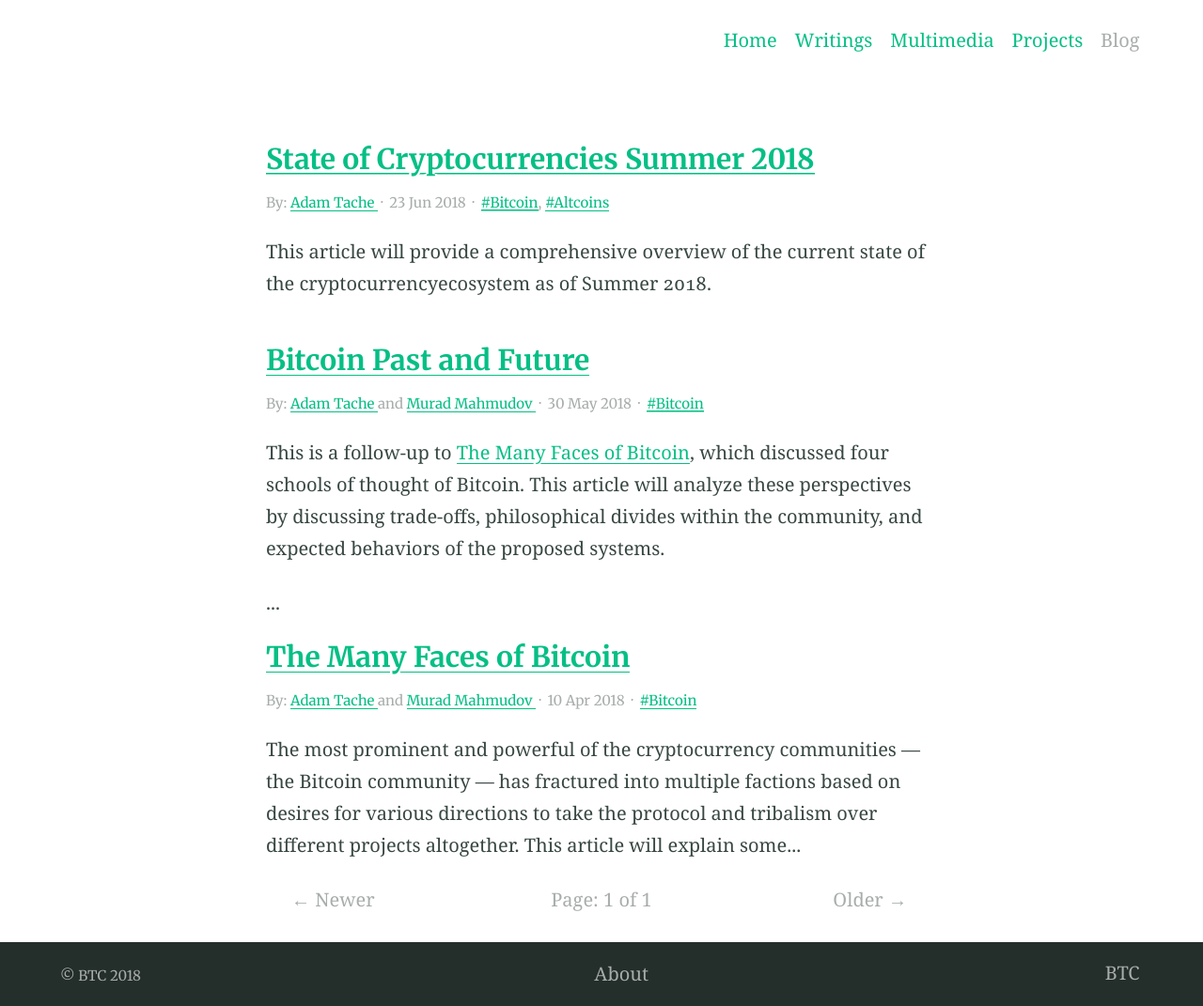
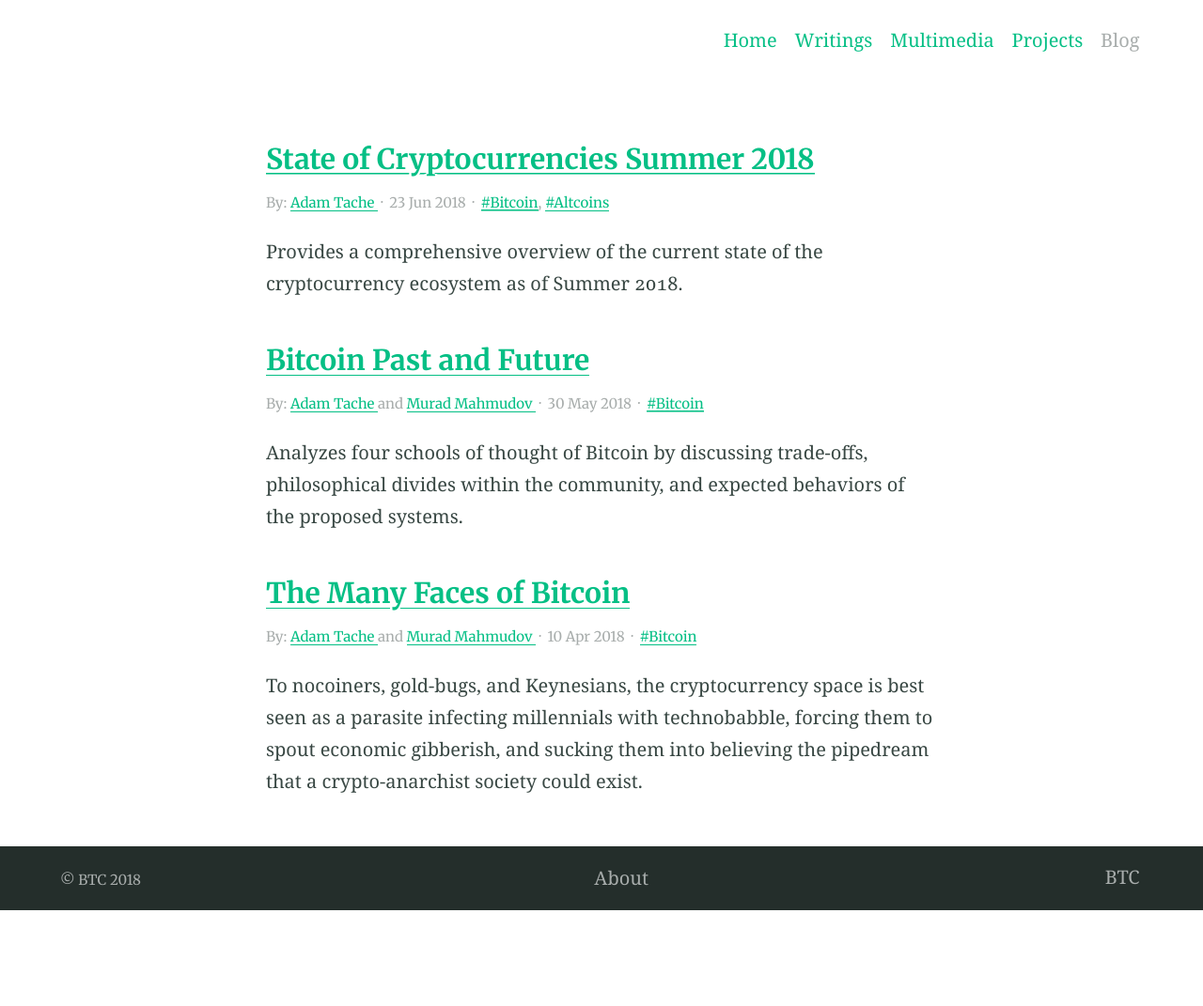
Before and after one commit to adamtache/bitcoin-rabbit-hole, a Jekyll site: the page built from _pages/index.html, in a window 1280 px wide. Shown: the whole page at 94% size. Built offline with Jekyll 4.4.1, drawn with Linux system fonts in a browser that asks for light colours; the list of posts is cut into pages by our own code; after the commit the page ends 969 px from its top, so only the background shows below that.

Commit message:
Blog post cleanup

```diff
--- a/_includes/post-list.html
+++ b/_includes/post-list.html
@@ -1,21 +1,3 @@
-{% if paginator.posts %}
-  <section class="section typeset">
-    <ul class="list list--posts">
-      {% for page in paginator.posts %}
-        <li class="item item--post">
-          <article class="article article--post">
-
-            <h3><a href="{{ site.baseurl }}{{ page.url }}">{{ page.title }}</a></h3>
-            {% include post-meta.html %}
-            {{ page.excerpt | markdownify | truncatewords: 40 }}
-
-          </article>
-        </li>
-      {% endfor %}
-    </ul>
-    {% include post-pagination.html %}
-  </section>
-{% else %}
 <section class="section typeset">
   <ul class="list list--posts">
     {% for page in site.posts %}
@@ -24,11 +6,10 @@
 
           <h3><a href="{{ site.baseurl }}{{ page.url }}">{{ page.title }}</a></h3>
           {% include post-meta.html %}
-            {{ page.excerpt | markdownify | truncatewords: 40 }}
+          {{ page.excerpt | markdownify}}
 
         </article>
       </li>
     {% endfor %}
   </ul>
 </section>
-{% endif %}
--- a/collections/_posts/2018-05-30-bitcoin-past-and-future/2018-05-30-bitcoin-past-and-future.md
+++ b/collections/_posts/2018-05-30-bitcoin-past-and-future/2018-05-30-bitcoin-past-and-future.md
@@ -4,7 +4,7 @@
 date: 2018-05-30
 categories: Bitcoin
 author: [Adam Tache, Murad Mahmudov]
-introduction: This is a follow-up to The Many Faces of Bitcoin, which discussed four schools of thought of Bitcoin. This article will analyze these perspectives by discussing trade-offs, philosophical divides within the community, and expected behaviors of the proposed systems.
+excerpt: Analyzes four schools of thought of Bitcoin by discussing trade-offs, philosophical divides within the community, and expected behaviors of the proposed systems.
 ---
 This is a follow-up to [The Many Faces of
 Bitcoin](https://hackernoon.com/the-many-faces-of-bitcoin-1c298570d191), which
--- a/collections/_posts/2018-06-23-state-of-cryptocurrencies-summer-2018/2018-06-23-state-of-cryptocurrencies-summer-2018.md
+++ b/collections/_posts/2018-06-23-state-of-cryptocurrencies-summer-2018/2018-06-23-state-of-cryptocurrencies-summer-2018.md
@@ -4,10 +4,10 @@
 date: 2018-06-23
 categories: [Bitcoin, Altcoins]
 author: Adam Tache
-introduction: This article will provide a comprehensive overview of the current state of the cryptocurrency ecosystem as of Summer 2018.
+excerpt: Provides a comprehensive overview of the current state of the cryptocurrency ecosystem as of Summer 2018.
 ---
 This article will provide a comprehensive overview of the current state of the
-cryptocurrencyecosystem as of Summer 2018.
+cryptocurrency ecosystem as of Summer 2018.
 
 This includes high-level introductions and discussions on top current and
 upcoming projects: Bitcoin, Bitcoin Cash, Chia, Decred, smart contract platforms
```
Also changed, not shown: collections/_posts/2018-04-20-the-many-faces-of-bitcoin/2018-04-20-the-many-faces-of-bitcoin.md (+1 -1 lines). Lines whose indentation alone changed are shown as unchanged.
